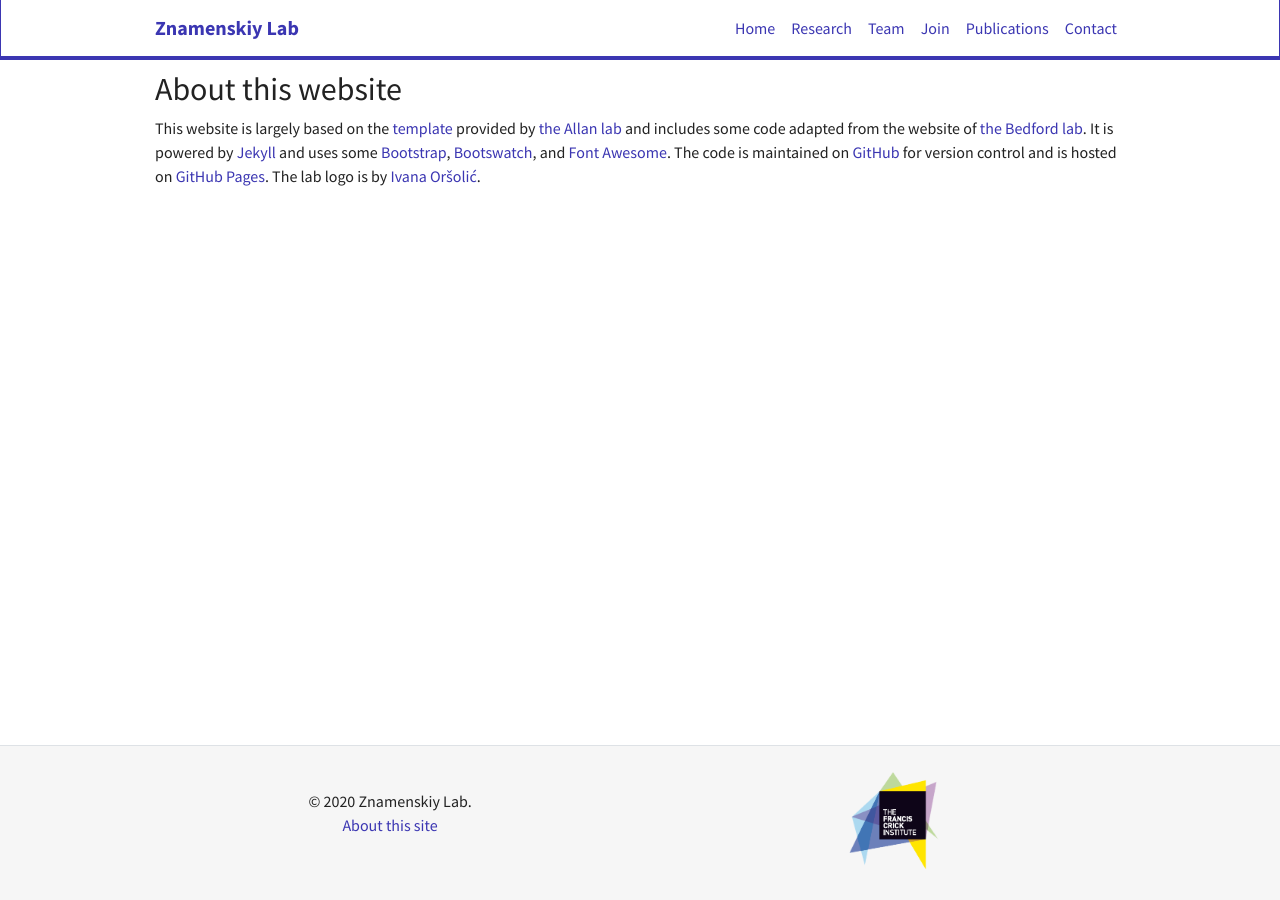
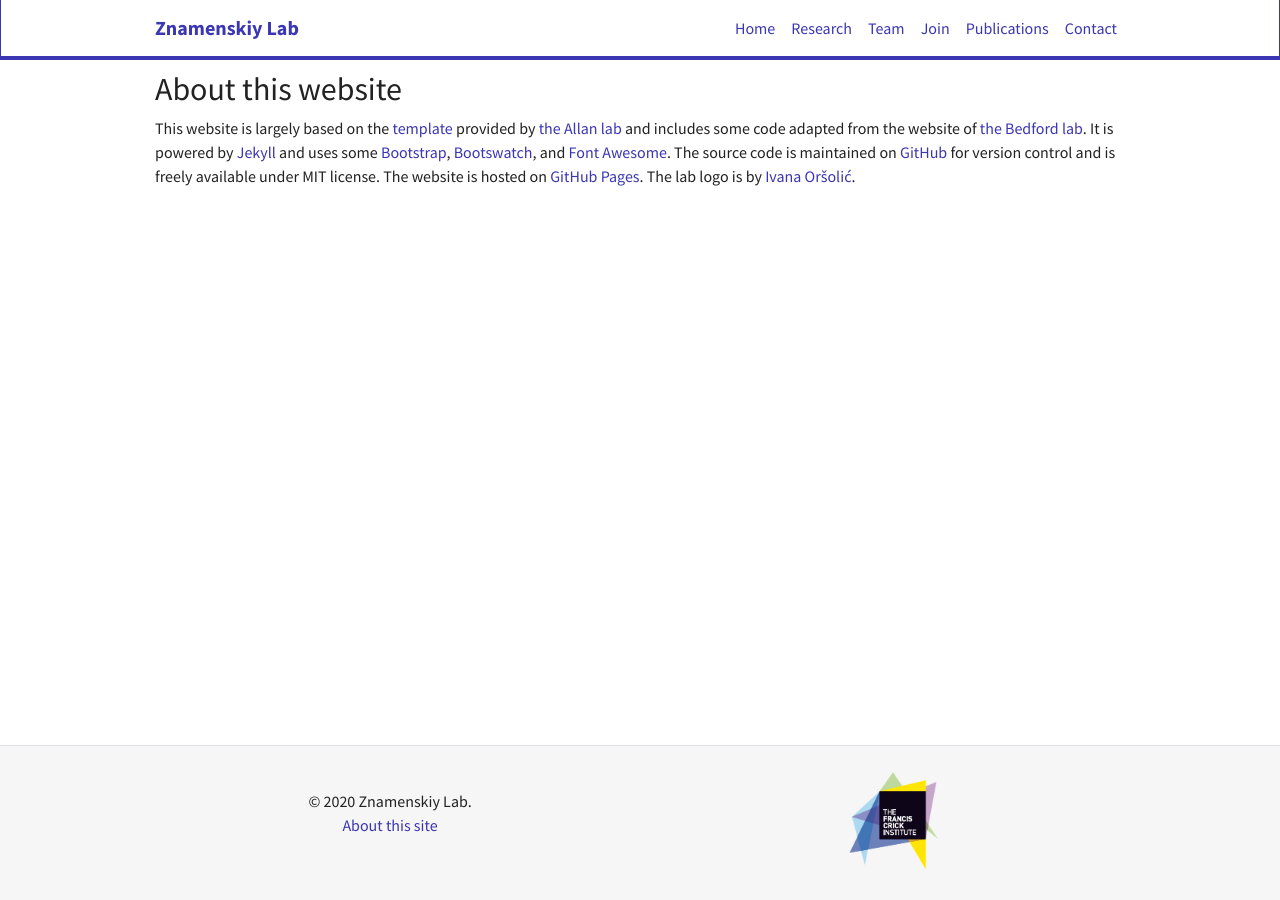
Before and after one commit to znamlab/znamlab.github.io, a Jekyll site: the page built from _pages/aboutwebsite.md, in a window 1280 px wide. Built offline with Jekyll 4.4.1, drawn with Linux system fonts in a browser that asks for light colours; nearby versions of some CDN libraries.

Commit message:
aboutwebsite.md: add link to repo in

```diff
--- a/_pages/aboutwebsite.md
+++ b/_pages/aboutwebsite.md
@@ -12,7 +12,8 @@ This website is largely based on the [template](https://github.com/mpa139/allanl
 provided by [the Allan lab](http://www.allanlab.org/) and includes some code
 adapted from the website of [the Bedford lab](https://bedford.io/). It is powered
 by [Jekyll](https://jekyllrb.com) and uses some [Bootstrap](http://www.getbootstrap.com),
-[Bootswatch](http://www.bootswatch.com), and [Font Awesome](https://fontawesome.com/). The code is maintained on
-[GitHub](http://www.github.com) for version control and is hosted on
+[Bootswatch](http://www.bootswatch.com), and [Font Awesome](https://fontawesome.com/).
+The source code is maintained on [GitHub](https://github.com/znamlab/znamlab.github.io)
+for version control and is freely available under MIT license.  The website is hosted on
 [GitHub Pages](https://pages.github.com/). The lab logo is by
 [Ivana Or&#353;oli&#263;](https://www.sainsburywellcome.org/web/people/ivana-orsolic).
```
